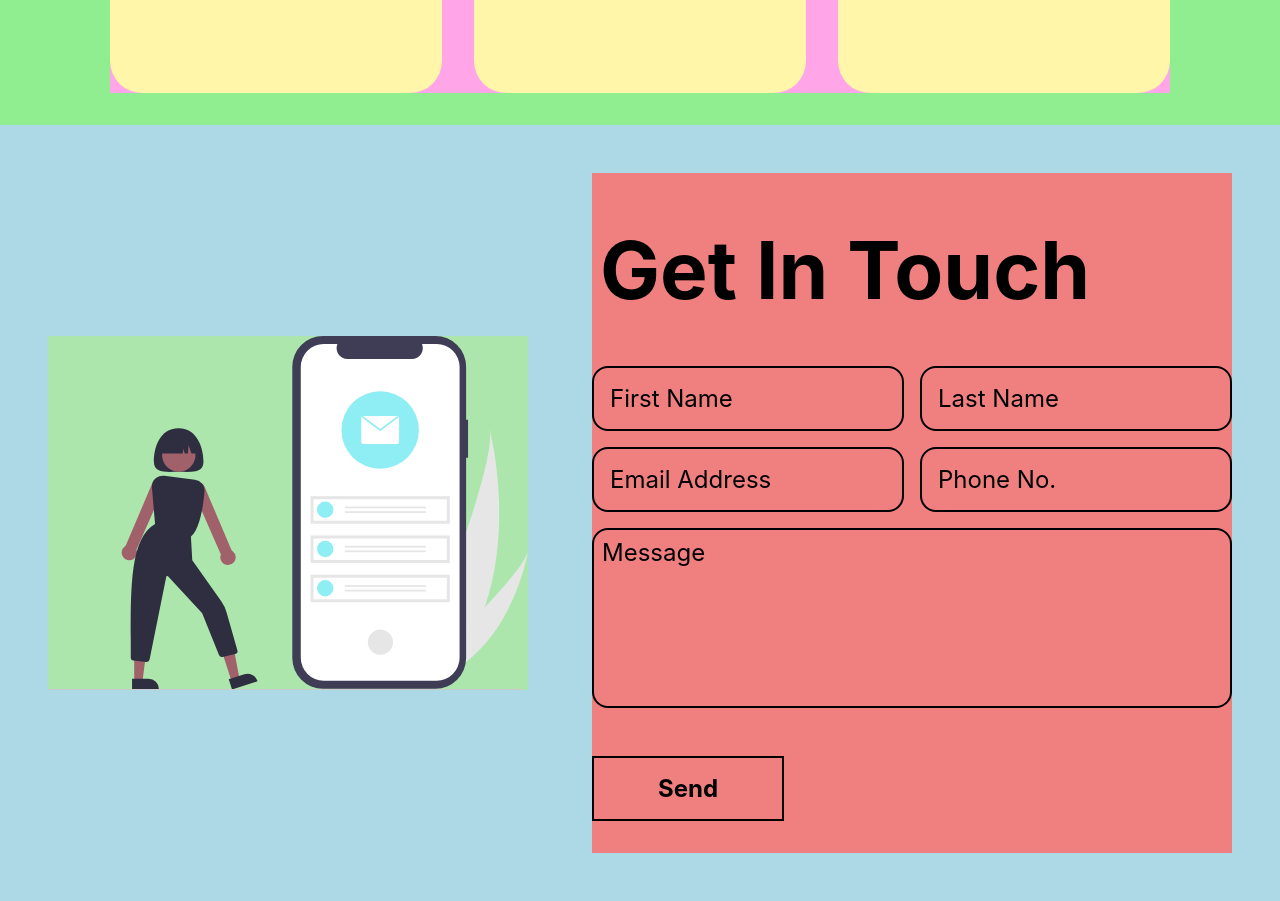
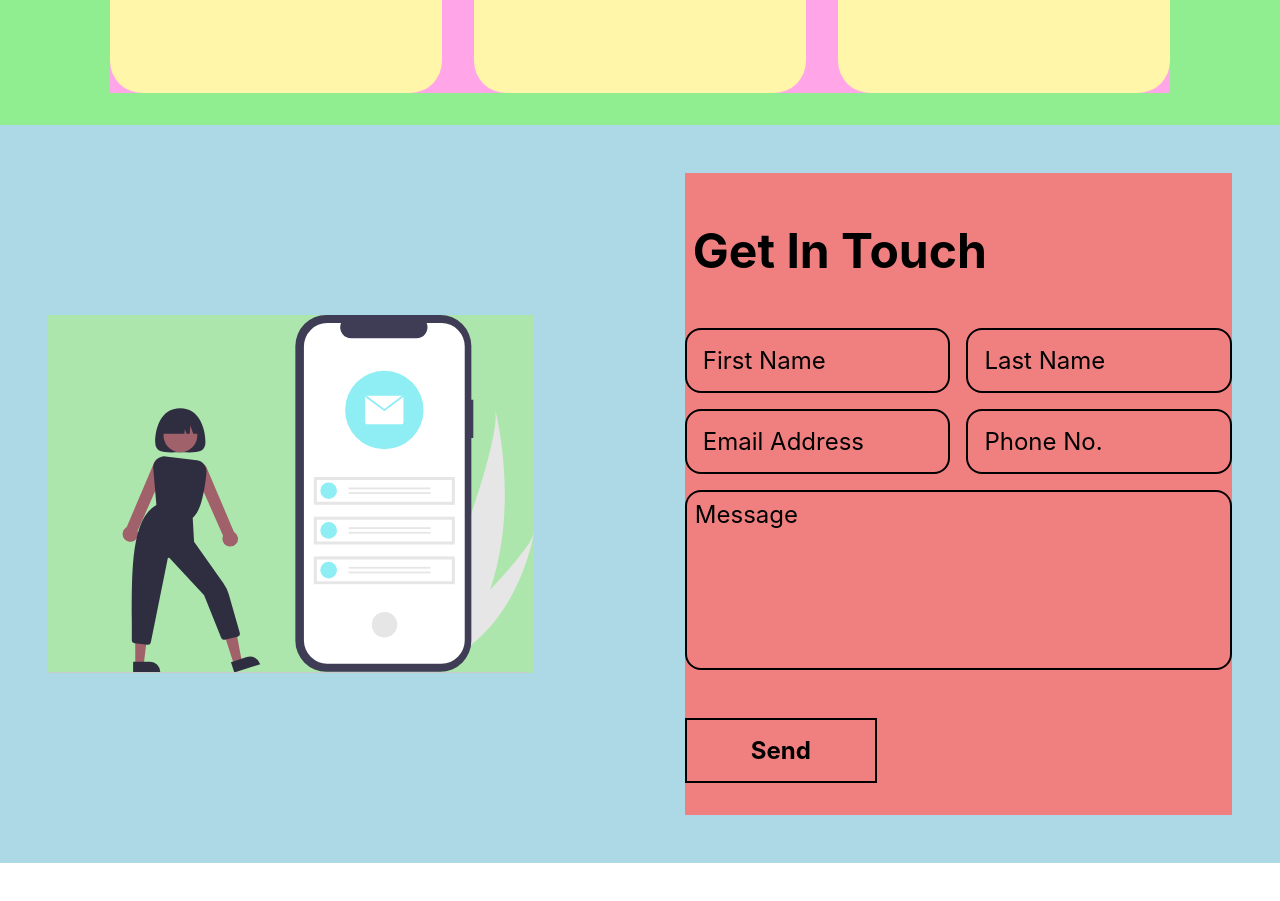
Before and after one commit to gimesi13/React-Portfolio, a React (Create React App) app in the folder react-portfolio-gergely/: page / in a window 1280 px wide. Shown: the part 2040-2941 px from the top of the page. After the commit the page ends 2903 px from the top, so only its background shows below. Built offline with nearby package versions, Linux system fonts and the light colour scheme.

Commit message:
Fixes for the responsive frame of the Contact Component

```diff
--- a/react-portfolio-gergely/src/Components/Styles/_Contact.scss
+++ b/react-portfolio-gergely/src/Components/Styles/_Contact.scss
@@ -19,9 +19,11 @@
   background: lightblue;
   @include flexCenter;
   flex-direction: column;
+  justify-content: space-between;
   padding: 1rem;
   gap: 1rem;
   font-size: 1.5rem;
+
   //tablet//
   @media (min-width: 576px) {
     padding-right: 3rem;
@@ -42,7 +44,6 @@
   }
   //large//
   @media (min-width: 1200px) {
-    gap: 2rem;
     padding: 2rem;
     padding-right: 2rem;
     padding-left: 2rem;
@@ -54,15 +55,19 @@
     height: 100%;
     width: 100%;
     margin: 1rem;
+    //large//
+    @media (min-width: 1200px) {
+      max-width: 40%;
+    }
 
     .inbox-svg {
-      width: 17rem;
-      @media (min-width: 992px) {
-        width: 22rem;
+      width: 80%;
+      //tablet//
+      @media (min-width: 576px) {
+        width: 60%;
       }
-      //large//
-      @media (min-width: 1200px) {
-        width: 30rem;
+      @media (min-width: 768px) {
+        width: 100%;
       }
     }
   }
@@ -73,10 +78,17 @@
     flex-direction: column;
     align-items: flex-start;
     flex: 150%;
-    height: 100%;
     width: 100%;
     margin: 1rem;
     gap: 1rem;
+    //tablet//
+    @media (min-width: 768px) {
+      max-width: 60%;
+    }
+    //large//
+    @media (min-width: 1200px) {
+      max-width: 45%;
+    }
 
     h1 {
       padding: 0.5rem;
@@ -84,14 +96,6 @@
       margin: 0;
       margin-top: 2.5rem;
       margin-bottom: 1.5rem;
-      //desktop//
-      @media (min-width: 992px) {
-        font-size: 4rem;
-      }
-      //large//
-      @media (min-width: 1200px) {
-        font-size: 5rem;
-      }
     }
 
     .contact-right-name {
--- a/react-portfolio-gergely/src/Components/css/style.css
+++ b/react-portfolio-gergely/src/Components/css/style.css
@@ -729,6 +729,9 @@
   -webkit-box-direction: normal;
       -ms-flex-direction: column;
           flex-direction: column;
+  -webkit-box-pack: justify;
+      -ms-flex-pack: justify;
+          justify-content: space-between;
   padding: 1rem;
   gap: 1rem;
   font-size: 1.5rem;
@@ -759,7 +762,6 @@
 }
 @media (min-width: 1200px) {
   .contact {
-    gap: 2rem;
     padding: 2rem;
     padding-right: 2rem;
     padding-left: 2rem;
@@ -780,17 +782,22 @@
   width: 100%;
   margin: 1rem;
 }
-.contact .contact-left .inbox-svg {
-  width: 17rem;
-}
-@media (min-width: 992px) {
-  .contact .contact-left .inbox-svg {
-    width: 22rem;
+@media (min-width: 1200px) {
+  .contact .contact-left {
+    max-width: 40%;
   }
 }
-@media (min-width: 1200px) {
+.contact .contact-left .inbox-svg {
+  width: 80%;
+}
+@media (min-width: 576px) {
   .contact .contact-left .inbox-svg {
-    width: 30rem;
+    width: 60%;
+  }
+}
+@media (min-width: 768px) {
+  .contact .contact-left .inbox-svg {
+    width: 100%;
   }
 }
 .contact .contact-right {
@@ -814,10 +821,19 @@
   -webkit-box-flex: 150%;
       -ms-flex: 150%;
           flex: 150%;
-  height: 100%;
   width: 100%;
   margin: 1rem;
   gap: 1rem;
+}
+@media (min-width: 768px) {
+  .contact .contact-right {
+    max-width: 60%;
+  }
+}
+@media (min-width: 1200px) {
+  .contact .contact-right {
+    max-width: 45%;
+  }
 }
 .contact .contact-right h1 {
   padding: 0.5rem;
@@ -825,16 +841,6 @@
   margin: 0;
   margin-top: 2.5rem;
   margin-bottom: 1.5rem;
-}
-@media (min-width: 992px) {
-  .contact .contact-right h1 {
-    font-size: 4rem;
-  }
-}
-@media (min-width: 1200px) {
-  .contact .contact-right h1 {
-    font-size: 5rem;
-  }
 }
 .contact .contact-right .contact-right-name {
   display: -webkit-box;
```
Also changed, not shown: 1 other file (tests, documents, lock files or other folders).
